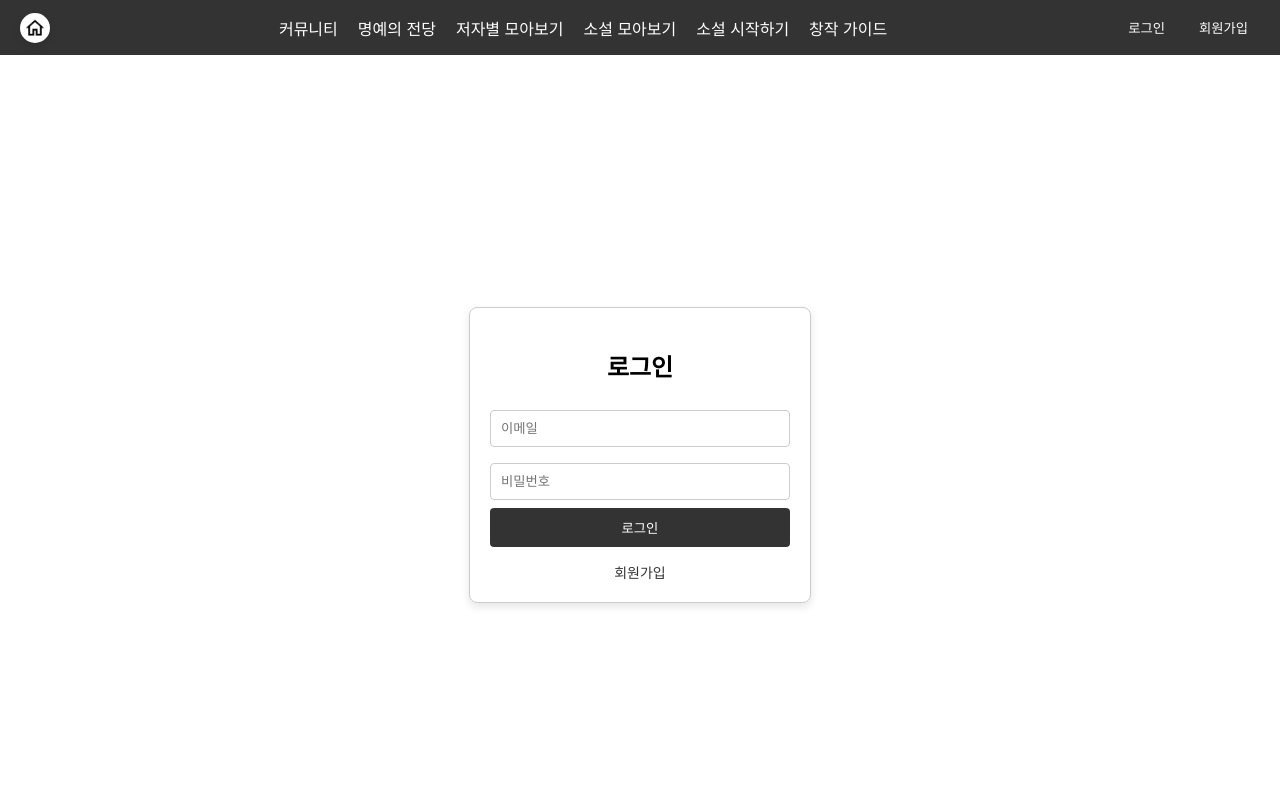
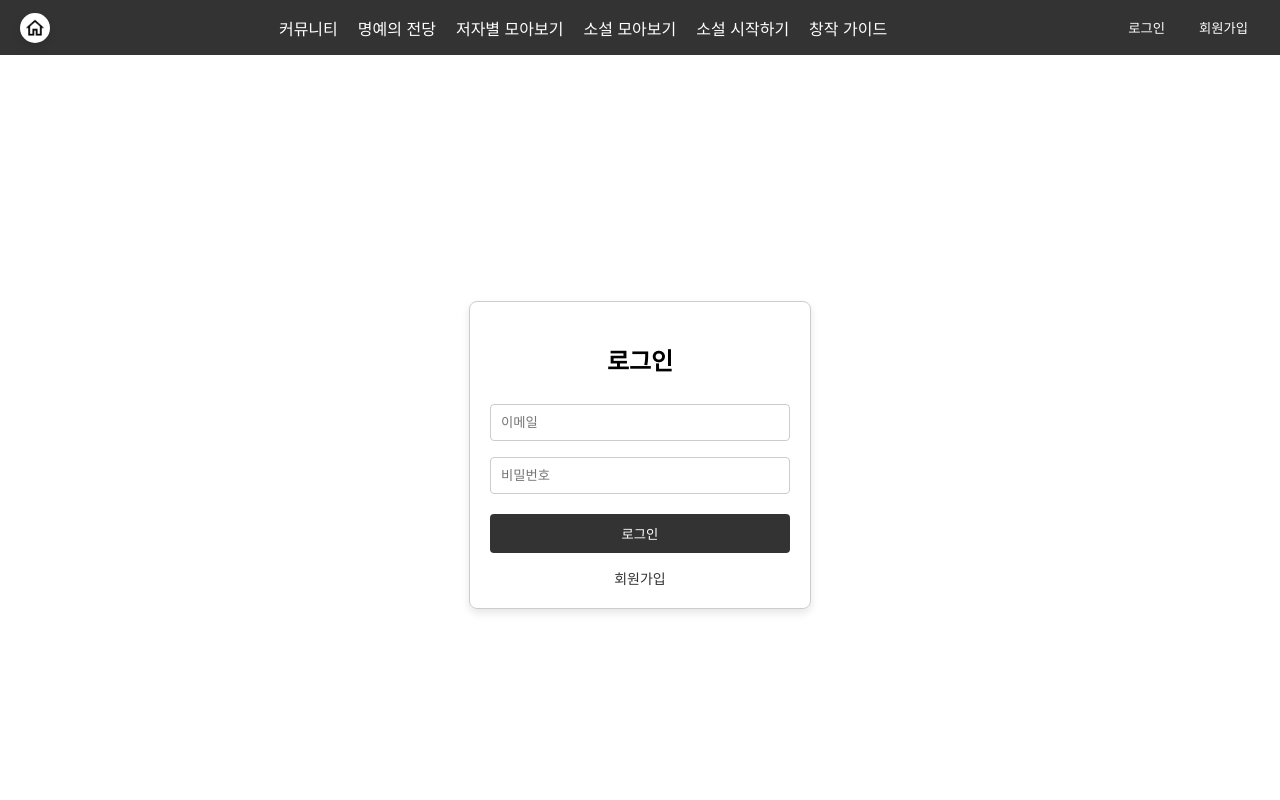
Before and after one commit to React-Catch-CodingPing/Relay_Novel, a React (Create React App) app in the folder relay-noval/: page /login in a window 1280 px wide. Shown: the top 800 px of the page. Built offline with nearby package versions, Linux system fonts and the light colour scheme; no server answers.

Commit message:
FIX : 로그인, 회원가입 버튼 margin 추가, 버튼 css 중첩 병합

```diff
--- a/relay-noval/src/components/Auth/SignIn.css
+++ b/relay-noval/src/components/Auth/SignIn.css
@@ -34,7 +34,7 @@
     box-sizing: border-box;
 }
 
-button {
+.login-btn {
     width: 100%;
     padding: 10px;
     background-color: #333;
@@ -42,11 +42,12 @@ button {
     border: none;
     border-radius: 4px;
     cursor: pointer;
+    margin-top: 12px;
 }
 
 
 
-button:disabled {
+.login-btn:disabled {
     background-color: #999;
 }
 
--- a/relay-noval/src/components/Auth/SignIn.js
+++ b/relay-noval/src/components/Auth/SignIn.js
@@ -45,7 +45,7 @@ const SignIn = () => {
                         placeholder="비밀번호"
                         required
                     />
-                    <button type="submit" disabled={loading}>로그인</button>
+                    <button type="submit" className="login-btn" disabled={loading}>로그인</button>
                 </form>
                 {error && <p className="error-message">{error}</p>}
                 {/* 회원가입 링크 추가 */}
--- a/relay-noval/src/components/Auth/SignUp.css
+++ b/relay-noval/src/components/Auth/SignUp.css
@@ -71,7 +71,7 @@
     text-align: center;
 }
 
-button {
+.submit-btn {
     width: 100%;
     padding: 10px;
     background-color: #333;
@@ -79,10 +79,11 @@ button {
     border: none;
     border-radius: 4px;
     cursor: pointer;
+    margin-top: 12px;
 }
 
 
-button:disabled {
+.submit-btn:disabled {
     background-color: #999;
 }
 
--- a/relay-noval/src/components/HomePage/Nav/Navbar.css
+++ b/relay-noval/src/components/HomePage/Nav/Navbar.css
@@ -66,6 +66,7 @@
     color: white; /* 텍스트 색상 */
     border: none; /* 테두리 제거 */
     border-radius: 4px; /* 버튼 모서리 둥글게 */
+    background-color: #333;
     cursor: pointer; /* 마우스 커서 포인터로 변경 */
 }
 
```
